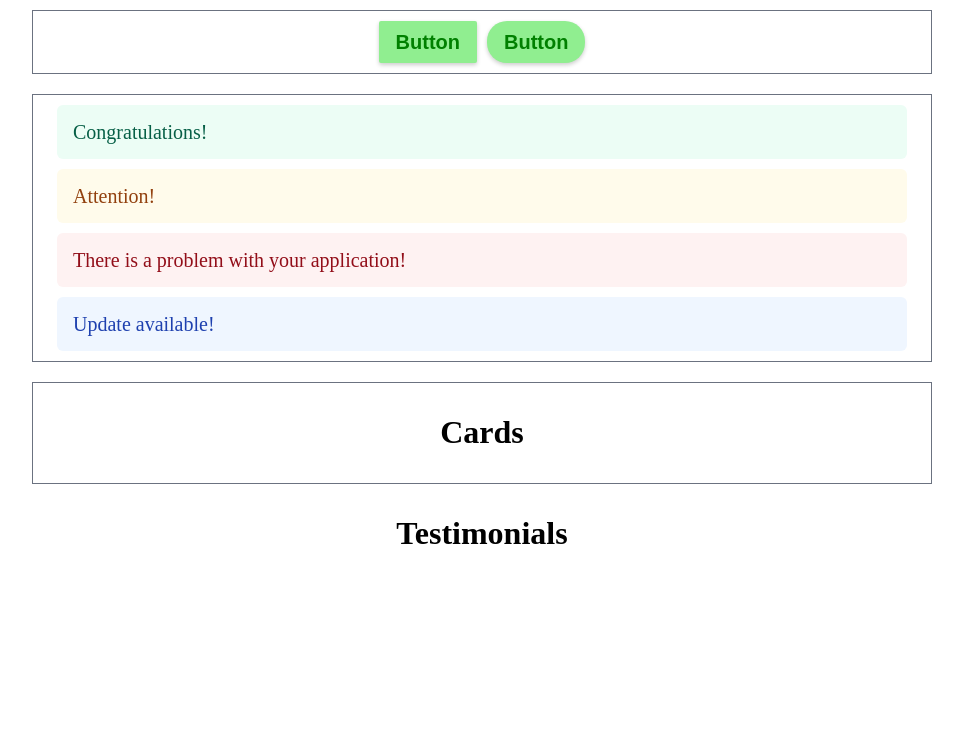
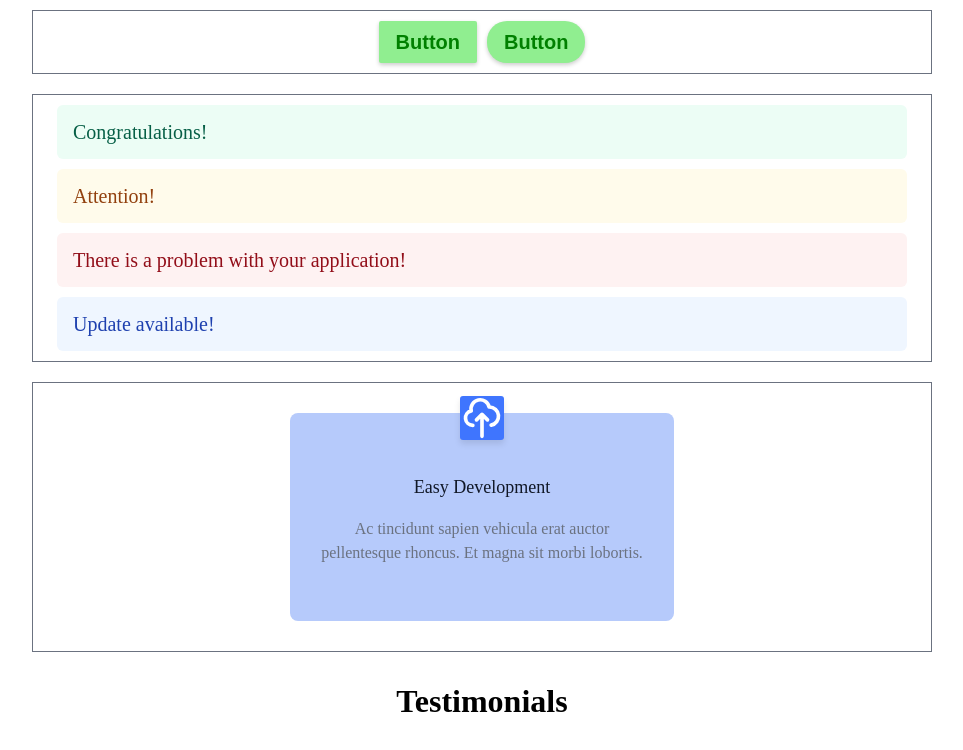
Before and after one commit to Purna-ASU/component-library, a React (Vite) app: page / in a window 1280 px wide. Shown: the top 750 px of the page, without its empty margins (158-1121 px from the left). Built offline with nearby package versions, Linux system fonts and the light colour scheme.

Commit message:
added card component

```diff
--- a/src/App.css
+++ b/src/App.css
@@ -187,7 +187,49 @@ button.button-Pink {
   flex-direction: row;
   justify-content: center;
   margin: 10px;
-  padding: 10px;
+  padding: 30px;
   border: 1px solid #6B7280;
   gap: 10px;
 }
+
+.card-comp {
+  width: 384px;
+  height: 208px;
+  padding: 0px 24px 32px 24px;
+  border-radius: 8px;
+  background-color: #b6cafb;
+  position: relative;
+}
+
+.card-title {
+  font-size: 18px;
+  font-weight: 500;
+  line-height: 28px;
+  letter-spacing: 0em;
+  text-align: center;
+  color: #111827;
+  margin-top: 60px;
+}
+
+.card-text {
+  font-size: 16px;
+  font-weight: 400;
+  line-height: 24px;
+  letter-spacing: 0em;
+  text-align: center;
+  color: #6B7280;
+}
+
+.card-icon {
+  background-color: #3F75FE;
+  width: 44px;
+  height: 44px;
+  font-size: 10px;
+  color: #FFFFFF;
+  border-radius: 3px;
+  position: absolute;
+  top: -17px;
+  left: 50%;
+  transform: translateX(-50%);
+  box-shadow: 0px 4px 6px rgba(0, 0, 0, 0.1);
+}
--- a/src/App.jsx
+++ b/src/App.jsx
@@ -6,6 +6,7 @@ import Card from "./components/Card/card"
 import Testimonials from "./components/testimonials/testimonials"
 
 import bannerData from "./assets/bannerData"
+import { HiOutlineCloudUpload } from "react-icons/hi";
 
 
 function App() {
@@ -39,7 +40,10 @@ function App() {
       </div>
 
       <div className='cardDiv'>
-        <Card />
+        <Card className="card-comp">
+          <h2 className='card-title'>Easy Development</h2>
+          <p className='card-text'>Ac tincidunt sapien vehicula erat auctor pellentesque rhoncus. Et magna sit morbi lobortis.</p>
+        </Card>
       </div>
 
       <Testimonials />
--- a/src/components/Card/card.jsx
+++ b/src/components/Card/card.jsx
@@ -1,9 +1,17 @@
+import { HiOutlineCloudUpload } from "react-icons/hi";
 
-function card() {
+function card({className, children ,icon}) {
+    const styles = {
+        backgroundColor: '#3F75FE',
+        width: 24,
+        height: 24,
+        color: '#FFFFFF'
+    }
     return (
-        <h1>
-            Cards
-        </h1>
+        <div className={className}>
+            <HiOutlineCloudUpload className="card-icon"/>
+            {children}
+        </div>
     )
 }
 
```
